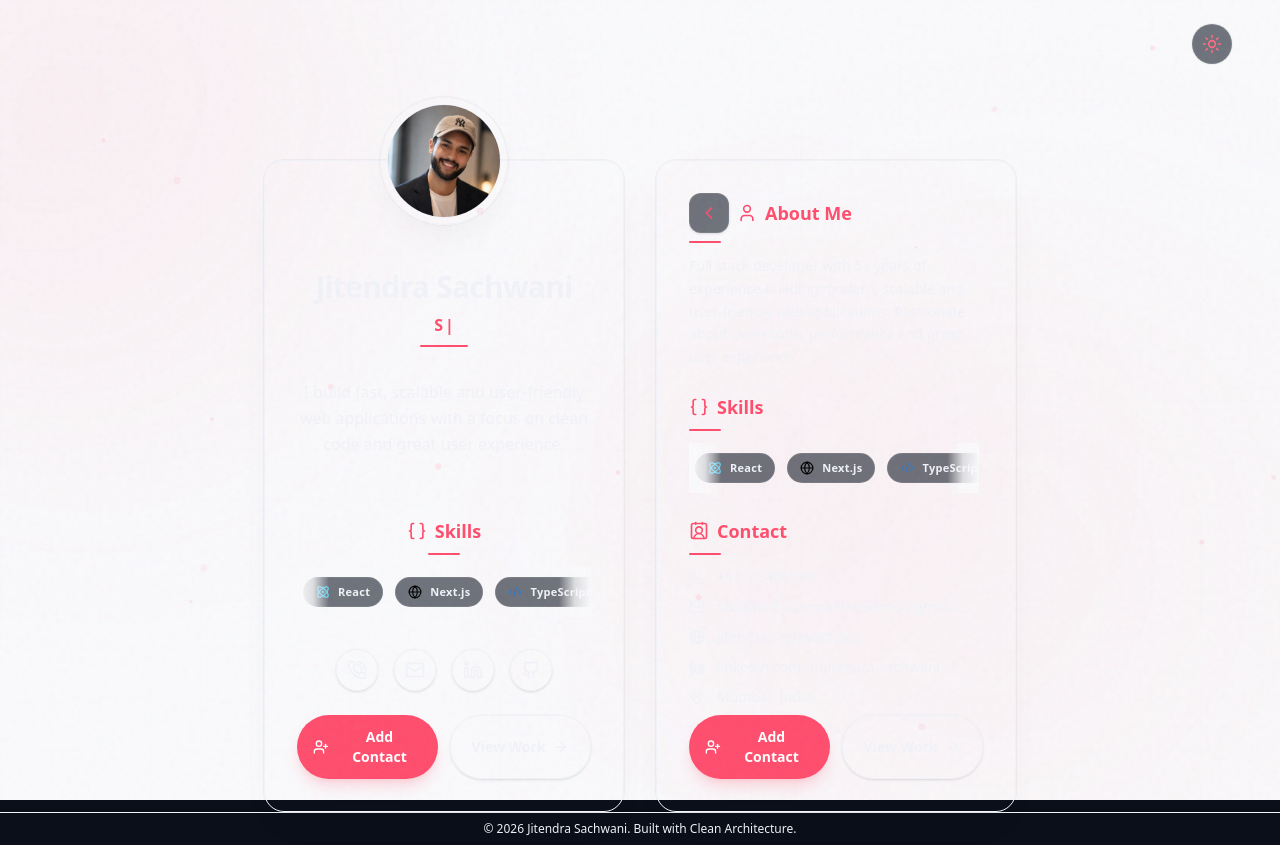
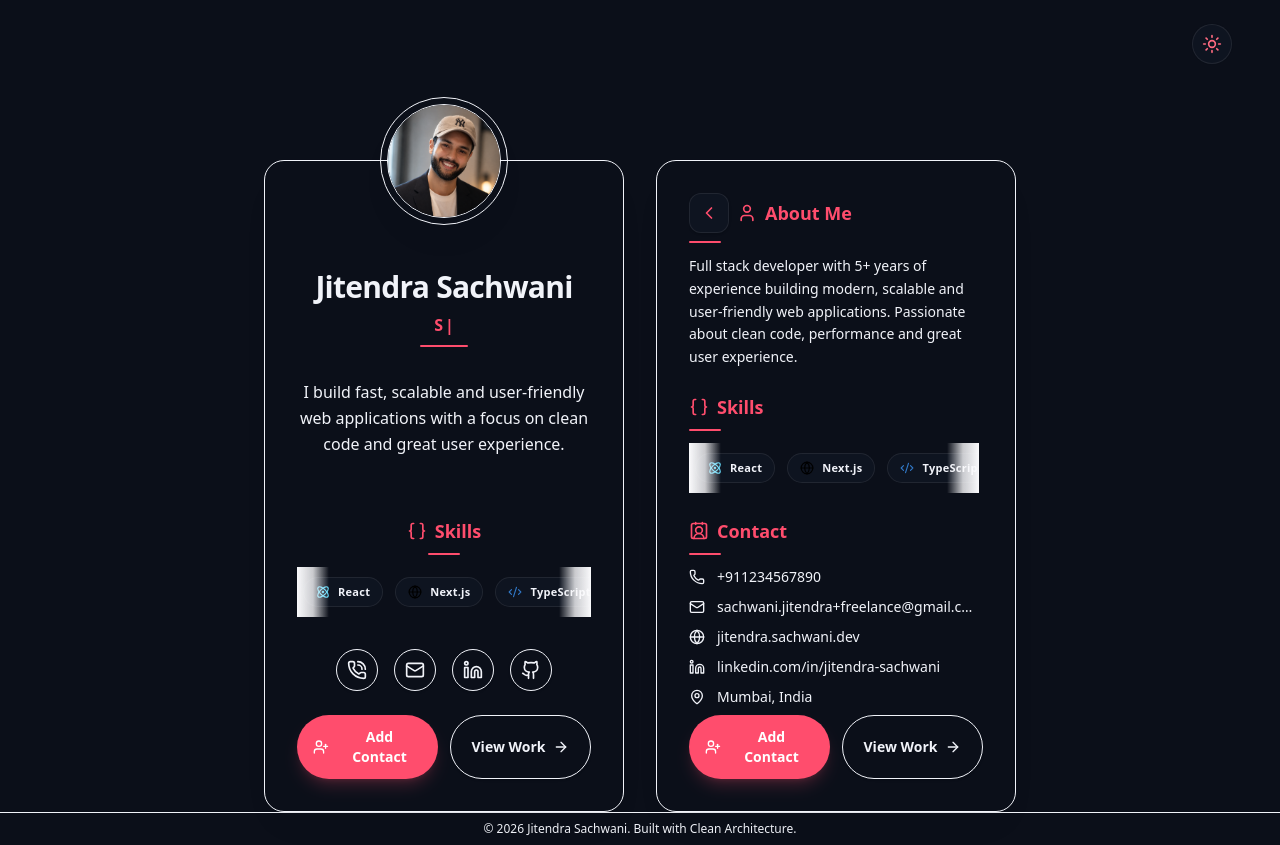
Before and after one commit to JitendraSachwani/personal-website, a Next.js app: page / in a window 1280 px wide. Built offline with nearby package versions, Linux system fonts and the light colour scheme.

Commit message:
debug ios issue

```diff
--- a/app/layout.tsx
+++ b/app/layout.tsx
@@ -62,8 +62,8 @@
       >
         <Debug />
         <ThemeProvider attribute="class" defaultTheme="dark" disableTransitionOnChange>
-          <div className="noise-overlay" />
-          <Background />
+          {/* <div className="noise-overlay" />
+          <Background /> */}
           <div className="fixed top-6 right-6 px-6 z-50 transition-all duration-300">
             <ThemeToggle />
           </div>
```
